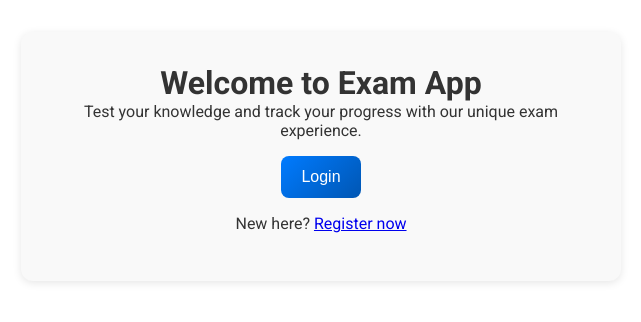
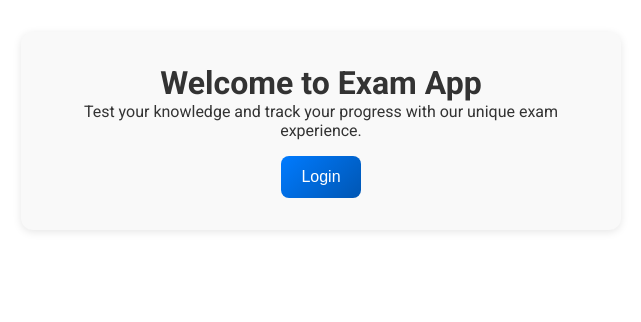
Before and after one commit to Jessyfranky/Exam-App, a React (Create React App) app in the folder exam-app-frontend/: page / in a window 1280 px wide. Shown: the top 322 px of the page, without its empty margins (319-960 px from the left). Built offline with nearby package versions, Linux system fonts and the light colour scheme; no server answers.

Commit message:
Update HomePage.js

```diff
--- a/exam-app-frontend/src/pages/HomePage.js
+++ b/exam-app-frontend/src/pages/HomePage.js
@@ -8,9 +8,7 @@ const HomePage = () => {
       <h1>Welcome to Exam App</h1>
       <p>Test your knowledge and track your progress with our unique exam experience.</p>
       <button onClick={() => navigate("/login")}>Login</button>
-      <p style={{ marginTop: "1rem" }}>
-        New here? <a href="/register">Register now</a>
-      </p>
+
     </div>
   );
 };
```
